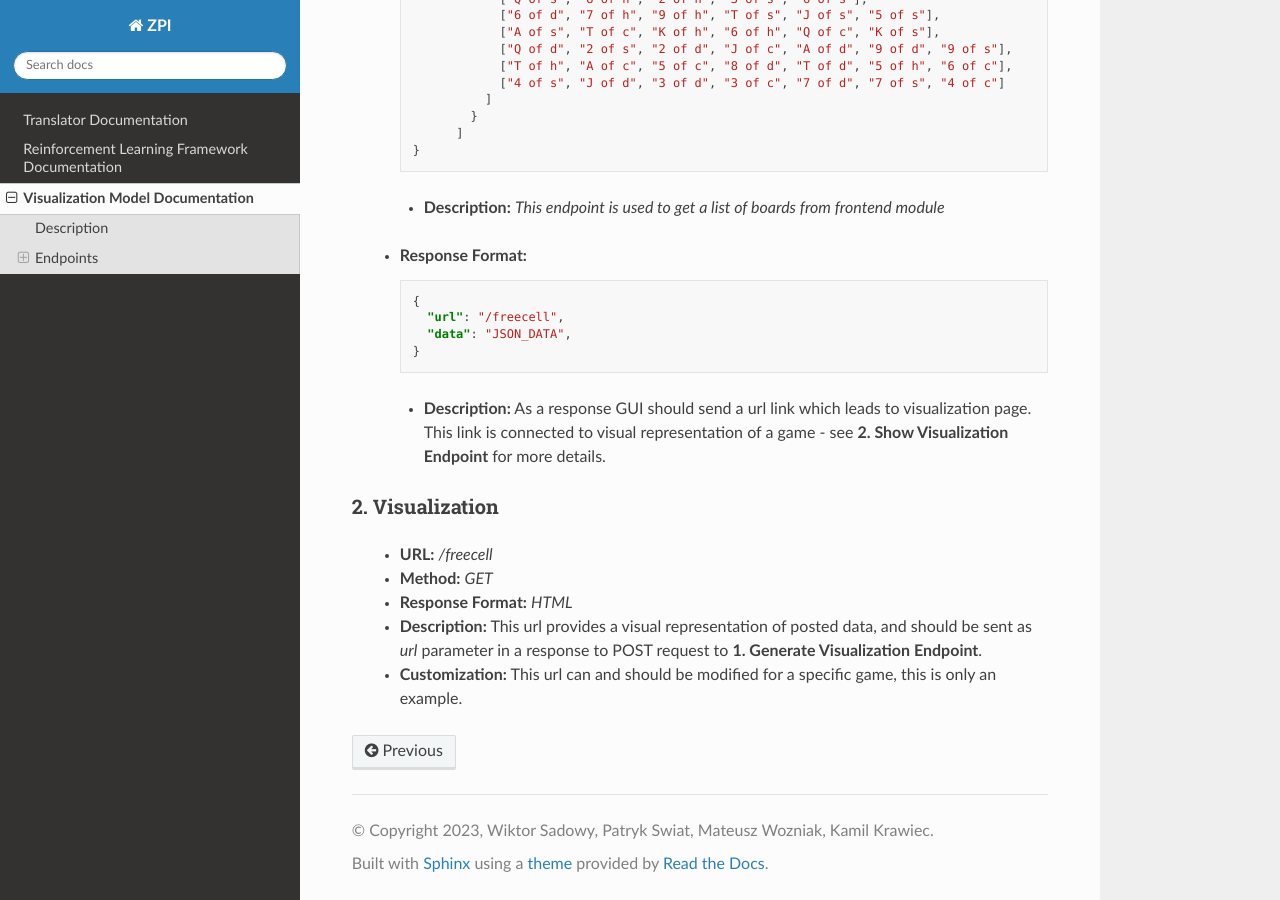
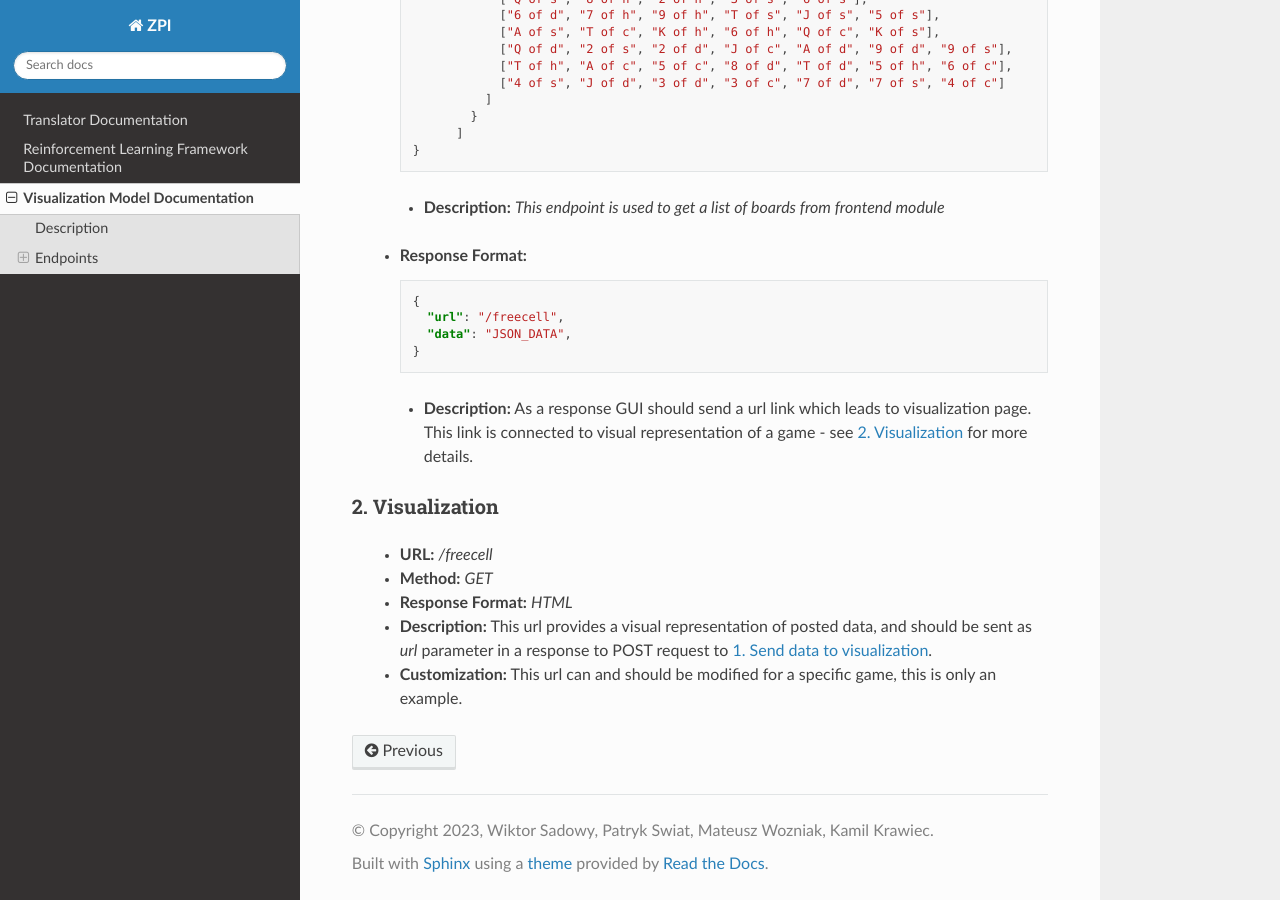
Before and after one commit to ZPI-2023-IST/Documentation, a Sphinx documentation site: the page built from source/visualization.rst, in a window 1280 px wide and 900 px high, scrolled down 1201 px. Built offline with Sphinx 7.4.7 and the Read the Docs theme 2.0.0, drawn with Linux system fonts in a browser that asks for light colours.

Commit message:
dox fixed

```diff
--- a/source/visualization.rst
+++ b/source/visualization.rst
@@ -81,7 +83,9 @@ Endpoints
           "data": "JSON_DATA",
         }
 
-    - **Description:** As a response GUI should send a url link which leads to visualization page. This link is connected to visual representation of a game - see **2. Show Visualization Endpoint** for more details.
+    - **Description:** As a response GUI should send a url link which leads to visualization page. This link is connected to visual representation of a game - see :ref:`visualization` for more details.
+
+.. _visualization:
 
 ---------------------------------------
 2. Visualization
@@ -89,5 +93,5 @@ Endpoints
    - **URL:** `/freecell`
    - **Method:** `GET`
    - **Response Format:** `HTML`
-   - **Description:** This url provides a visual representation of posted data, and should be sent as `url` parameter in a response to POST request to **1. Generate Visualization Endpoint**.
+   - **Description:** This url provides a visual representation of posted data, and should be sent as `url` parameter in a response to POST request to :ref:`post`.
    - **Customization:** This url can and should be modified for a specific game, this is only an example.
```
Also changed, not shown: other parts of source/visualization.rst (+2 -0 lines).
